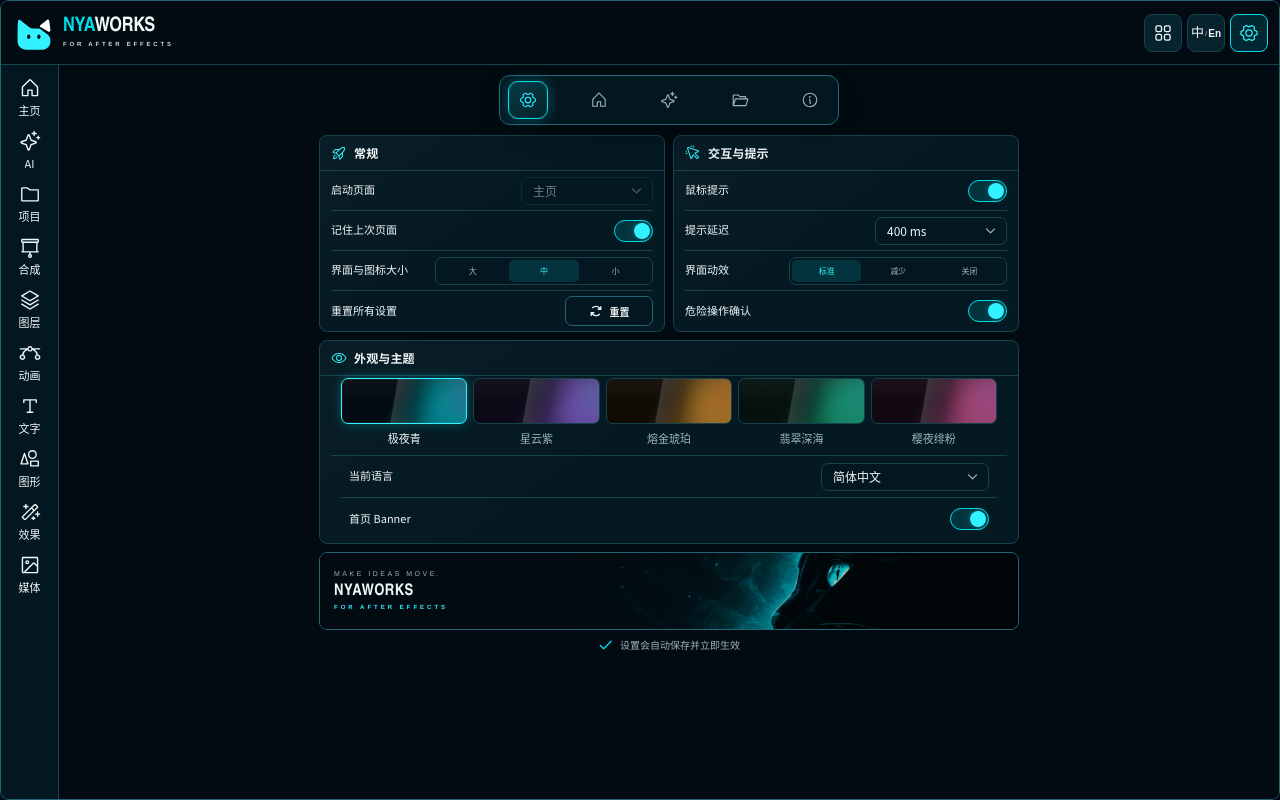
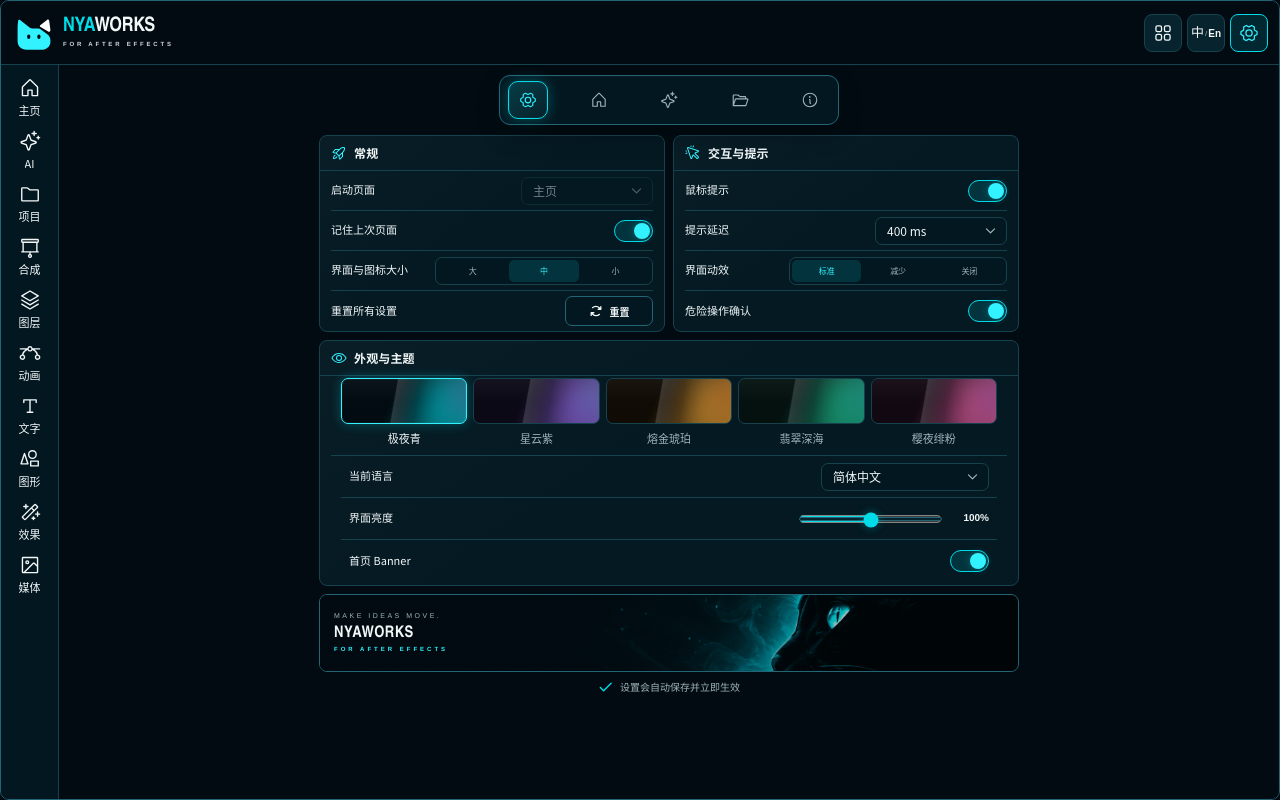
Before and after one commit to kuroii07/NYAWORKS, a React (Vite) app: page / in a window 1280 px wide. Both pictures are taken after a click on the button 1249 px from the left and 32 px from the top of the page. Built offline with nearby package versions, Linux system fonts and the light colour scheme.

Commit message:
feat: add interface brightness control

```diff
--- /dev/null
+++ b/src/components/BrightnessControl.tsx
@@ -0,0 +1,30 @@
+interface BrightnessControlProps {
+  value: number;
+  min: number;
+  max: number;
+  ariaLabel: string;
+  onChange: (value: number) => void;
+}
+
+export function BrightnessControl({
+  value,
+  min,
+  max,
+  ariaLabel,
+  onChange
+}: BrightnessControlProps) {
+  return (
+    <div className="brightness-control">
+      <input
+        type="range"
+        min={min}
+        max={max}
+        step={1}
+        value={value}
+        aria-label={ariaLabel}
+        onChange={(event) => onChange(Number(event.currentTarget.value))}
+      />
+      <output aria-live="polite">{value}%</output>
+    </div>
+  );
+}
--- a/src/i18n/translations.ts
+++ b/src/i18n/translations.ts
@@ -140,6 +140,7 @@
         appearanceSection: "外观与主题",
         currentTheme: "当前主题",
         currentLanguage: "当前语言",
+        interfaceBrightness: "界面亮度",
         homeBanner: "首页 Banner",
         resetAllSettings: "重置所有设置",
         resetAction: "重置",
@@ -320,6 +321,7 @@
         appearanceSection: "外觀與主題",
         currentTheme: "目前主題",
         currentLanguage: "目前語言",
+        interfaceBrightness: "介面亮度",
         homeBanner: "首頁 Banner",
         resetAllSettings: "重設所有設定",
         resetAction: "重設",
@@ -500,6 +502,7 @@
         appearanceSection: "Appearance & Theme",
         currentTheme: "Current theme",
         currentLanguage: "Current language",
+        interfaceBrightness: "Interface brightness",
         homeBanner: "Home Banner",
         resetAllSettings: "Reset all settings",
         resetAction: "Reset",
@@ -681,6 +684,7 @@
         appearanceSection: "外観とテーマ",
         currentTheme: "現在のテーマ",
         currentLanguage: "現在の言語",
+        interfaceBrightness: "画面の明るさ",
         homeBanner: "ホーム Banner",
         resetAllSettings: "すべての設定をリセット",
         resetAction: "リセット",
@@ -861,6 +865,7 @@
         appearanceSection: "외관 및 테마",
         currentTheme: "현재 테마",
         currentLanguage: "현재 언어",
+        interfaceBrightness: "화면 밝기",
         homeBanner: "홈 Banner",
         resetAllSettings: "모든 설정 초기화",
         resetAction: "초기화",
--- a/src/i18n/types.ts
+++ b/src/i18n/types.ts
@@ -140,6 +140,7 @@
       appearanceSection: string;
       currentTheme: string;
       currentLanguage: string;
+      interfaceBrightness: string;
       homeBanner: string;
       resetAllSettings: string;
       resetAction: string;
--- a/src/pages/SettingsPage.tsx
+++ b/src/pages/SettingsPage.tsx
@@ -20,6 +20,7 @@
 import { useState } from "react";
 import { AppDialog } from "../components/AppDialog";
 import { BrandMark } from "../components/BrandMark";
+import { BrightnessControl } from "../components/BrightnessControl";
 import {
   SettingSelect,
   type SettingSelectOption
@@ -41,6 +42,8 @@
 import { clearStoredLastPage } from "../settings/lastPageStorage";
 import {
   SETTINGS_TAB_IDS,
+  MAX_INTERFACE_BRIGHTNESS,
+  MIN_INTERFACE_BRIGHTNESS,
   TOOLTIP_DELAY_OPTIONS,
   type MotionPreference,
   type SettingsTabId,
@@ -326,6 +329,17 @@
               onChange={setLanguage}
             />
           </SettingRow>
+          <SettingRow label={labels.interfaceBrightness}>
+            <BrightnessControl
+              value={generalSettings.interfaceBrightness}
+              min={MIN_INTERFACE_BRIGHTNESS}
+              max={MAX_INTERFACE_BRIGHTNESS}
+              ariaLabel={labels.interfaceBrightness}
+              onChange={(interfaceBrightness) =>
+                updateGeneralSettings({ interfaceBrightness })
+              }
+            />
+          </SettingRow>
           <SettingRow label={labels.homeBanner}>
             <SwitchControl
               checked={generalSettings.homeBannerEnabled}
--- a/src/styles.css
+++ b/src/styles.css
@@ -31,6 +31,7 @@
   --nw-radius-card: 8px;
   --nw-radius-control: 7px;
   --nw-fast: 150ms;
+  --nw-interface-brightness: 1;
 }
 
 * {
@@ -60,6 +61,12 @@
 
 button {
   -webkit-tap-highlight-color: transparent;
+}
+
+#root,
+.setting-select-popover,
+.app-dialog-layer {
+  filter: brightness(var(--nw-interface-brightness));
 }
 
 button:focus-visible,
@@ -2338,6 +2345,65 @@
     background-color var(--nw-fast) ease;
 }
 
+.brightness-control {
+  width: min(190px, 100%);
+  display: grid;
+  grid-template-columns: minmax(76px, 1fr) 38px;
+  align-items: center;
+  gap: 9px;
+}
+
+.brightness-control input {
+  width: 100%;
+  height: 18px;
+  margin: 0;
+  accent-color: var(--nw-accent);
+  cursor: pointer;
+}
+
+.brightness-control input::-webkit-slider-runnable-track {
+  height: 4px;
+  border: 1px solid var(--nw-border-strong);
+  border-radius: 999px;
+  background: var(--nw-surface-strong);
+}
+
+.brightness-control input::-webkit-slider-thumb {
+  width: 14px;
+  height: 14px;
+  margin-top: -6px;
+  border: 2px solid var(--nw-bg-elevated);
+  border-radius: 50%;
+  appearance: none;
+  background: var(--nw-accent-bright);
+  box-shadow: 0 0 8px var(--nw-accent-glow);
+}
+
+.brightness-control input::-moz-range-track {
+  height: 4px;
+  border: 1px solid var(--nw-border-strong);
+  border-radius: 999px;
+  background: var(--nw-surface-strong);
+}
+
+.brightness-control input::-moz-range-thumb {
+  width: 12px;
+  height: 12px;
+  border: 2px solid var(--nw-bg-elevated);
+  border-radius: 50%;
+  background: var(--nw-accent-bright);
+  box-shadow: 0 0 8px var(--nw-accent-glow);
+}
+
+.brightness-control output {
+  color: var(--nw-text);
+  font-family: "Bahnschrift", "Microsoft YaHei UI", sans-serif;
+  font-size: 10px;
+  font-weight: 650;
+  text-align: right;
+  font-variant-numeric: tabular-nums;
+}
+
 .setting-reset-button:hover {
   color: var(--nw-danger);
   border-color: var(--nw-danger);
```
Also changed, not shown: 2 other files (tests, documents, lock files or other folders).
